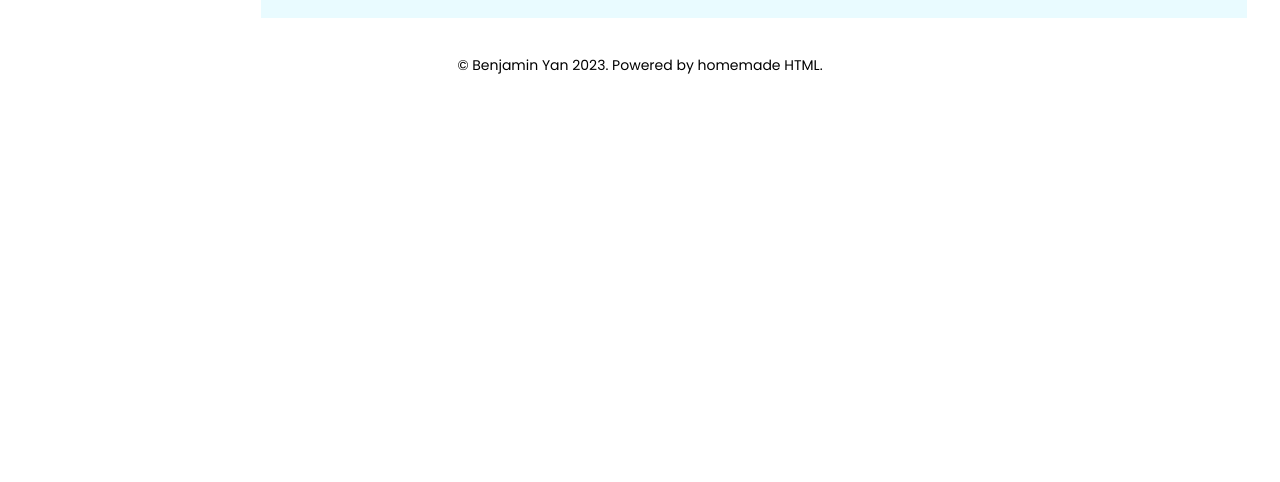
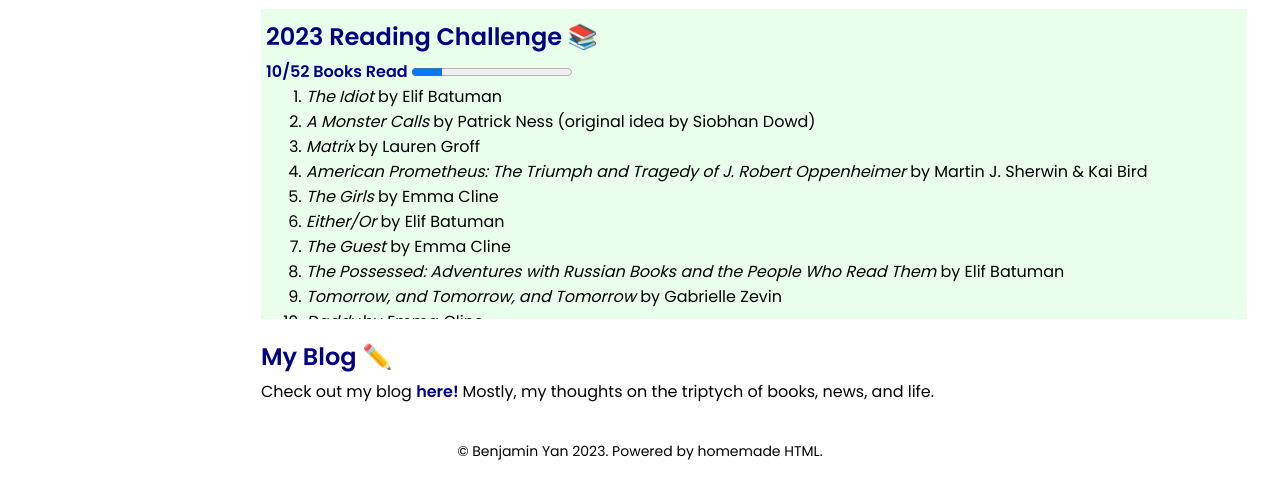
Before and after one commit to yanbenjamin/yanbenjamin.github.io, a plain HTML site: page index.html in a window 1280 px wide. Shown: the part 595-1077 px from the top of the page. Before the commit the page ends 800 px from the top, so only its background shows below. Drawn offline with Linux system fonts and the light colour scheme; some icons are missing.

Commit message:
added book reading

```diff
--- a/basic.css
+++ b/basic.css
@@ -116,7 +116,7 @@ body{
 }
 
 div.scroll {
-  max-height: 200px;
+  max-height: 300px;
   overflow-x: hidden;
   overflow-y: auto;
 }
--- a/index.html
+++ b/index.html
@@ -6,6 +6,8 @@
         <link rel="stylesheet" href="basic.css">
 
         <link href='https://fonts.googleapis.com/css?family=Poppins' rel='stylesheet'>
+
+        <link rel="stylesheet" href="https://cdn.jsdelivr.net/gh/jpswalsh/academicons@1/css/academicons.min.css">
 
         <link rel="icon" href="files/earth.png">
 
@@ -41,6 +43,8 @@
             <tr><td width = "16%"><a style = "color: black; text-decoration: none" href = "https://www.goodreads.com/user/show/160559196-benjamin-yan"><i class="fab fa-goodreads" style = "color: brown"></i> Goodreads</a> </td></tr>
             <tr><td width = "16%"><a style = "color: black; text-decoration: none" href = "https://www.instagram.com/benji.yan/"><i class="fa fa-instagram" style = "color: black"></i> Instagram</a> </td></tr>
              <tr><td width = "16%"><a style = "color: black; text-decoration: none;" href = "https://github.com/yanbenjamin"><i class="fa fa-github" style = "color: black"></i> GitHub</a> </td></tr>
+             <tr><td width = "16%"><a style = "color: black; text-decoration: none;" href = "https://scholar.google.com/citations?hl=en&user=8wUuQNcAAAAJ"> <i class="ai ai-google-scholar-square" style = "color: darkred"></i> Google Scholar</a> </td></tr>
+
 
         </table>
 
@@ -51,21 +55,49 @@
         <div style = "margin-left: 20px">
 
         <h2 style = "color: navy; margin-bottom: 5px">About Me</h2>
-        <p style = "margin-top: 0px">Hi! I am a M.S. student in Computer Science at <u>Stanford University</u>. I'm also pursuing my B.S. in Computer Science and Mathematics, plus a minor in Creative Writing. I co-teach <u>Stanford CS 106S: Coding for Social Good</u>, which is offered all quarters except summer. My research orbits around computational tools for global sustainability, along the axis of healthcare and climate change. I'm affiliated with Prof. Andrew Ng's group, Prof. Jure Leskovec's SNAP group, and <u>Harvard Medical School</u> as a visiting research fellow under Prof. Pranav Rajpurkar and Dr. Michael Moor. In 2020, I was named a U.S. Presidential Scholar.
+        <p style = "margin-top: 0px">Hi! I'm a student at <u>Stanford University</u>, studying Computer Science (BS, MS), Mathematics (BS), and Creative Writing (minor). I co-teach <u>Stanford CS 106S: Coding for Social Good</u>, which is offered all quarters except summer. My research orbits around global computational sustainability, along the axis of human health and climate change. I'm affiliated with Prof. Andrew Ng's group, Prof. Jure Leskovec's SNAP group, and <u>Harvard Medical School</u> as a visiting research fellow in Prof. Pranav Rajpurkar's lab. In 2020, I was named a U.S. Presidential Scholar.
 
-        <p>In my free time, I watch animation (e.g., <em>Spider-Verse</em>, <em>Gravity Falls</em>, <em>Spirited Away</em>, <em>The Owl House</em>, <em>Arcane</em>, <em>How To Train Your Dragon</em>) and read fiction. My pronouns are <u>he/they</u>. I'm American-born, of Chinese heritage, and grew up in the cold, forested chrysalis that is Minnesota.</p>
+        <p>In my free time, I watch animation (e.g., <em>Spider-Verse</em>, <em>Gravity Falls</em>, <em>Spirited Away</em>, <em>The Owl House</em>, <em>Arcane</em>, <em>How To Train Your Dragon</em>), read fiction, and periodically write. My pronouns are <u>he/they</u>. I'm American-born, of Chinese heritage, and grew up in the icy, blue-green chrysalis that is Minnesota.</p>
 
         <p><b style = "color: darkblue">Email:</b> bbyan [at] cs [dot] stanford [dot] edu</p>
 
         <!-- <div style = "background-color: #DCEDC8; padding: 5px" class = "scroll"> rgb(231, 255, 247)-->
         <div style = "background-color:rgb(233, 251, 255); padding: 5px" class = "scroll">
-        <h2 style = "color: navy; margin-top: 0px; margin-bottom: 5px">News</h2>
+        <h2 style = "color: navy; margin-top: 0px; margin-bottom: 5px">News &#128250;</h2>
         <ul style = "margin-top: 0px">
             <li><b style = "color: darkblue">June 2023:</b> Excited to give a talk on lattice percolation theory at the Stanford Math Directed Reading Program (DRP) colloquium! Check out the abstract <a style = "text-decoration: none; color: darkblue;" href = "https://mathdrp.stanford.edu/abstracts/abstracts-spr23-1.pdf">here.</a></li>
              <li><b style = "color: darkblue">May 2023:</b> The happiest news of my college experience&#8212;departing, at least temporarily. I'll be studying abroad next year at Oxford University. Tutorial TBD, but aiming broadly toward the humanities.</li>
              <li><b style = "color: darkblue">February 2023:</b> Accepted into the Computer Science M.S. program at Stanford! 🎉
         </ul>
         </div>
+
+        <p></p>
+
+        <div style = "background-color:rgb(233, 255, 235); padding: 5px" class = "scroll">
+            <h2 style = "color: navy; margin-top: 5px; margin-bottom: 5px">2023 Reading Challenge &#128218;</h2>
+            <label for="file"><b style = "color: darkblue">10/52 Books Read</b></label>
+            <progress id="file" value="10" max="52"> </progress>
+            <ol style = "margin-top: 0px">
+                <li><em>The Idiot</em> by Elif Batuman</li>
+                <li><em>A Monster Calls</em> by Patrick Ness (original idea by Siobhan Dowd)</li>
+                <li><em>Matrix</em> by Lauren Groff</li>
+                <li><em>American Prometheus: The Triumph and Tragedy of J. Robert Oppenheimer</em> by Martin J. Sherwin & Kai Bird</li>
+                <li><em>The Girls</em> by Emma Cline</li>
+                <li><em>Either/Or</em> by Elif Batuman</li>
+                <li><em>The Guest</em> by Emma Cline</li>
+                <li><em>The Possessed: Adventures with Russian Books and the People Who Read Them</em> by Elif Batuman</li>
+                <li><em>Tomorrow, and Tomorrow, and Tomorrow</em> by Gabrielle Zevin</li>
+                <li><em>Daddy</em> by Emma Cline</li>
+                <li><em>The Rabbit Hutch</em> by Tess Gunty, <u>in progress</u></li>
+            </ol>
+            <p><b style = "color: darkblue">Want to Read: </b><em>The Great Believers</em> by Rebecca Makkai; <em>We Were Eight Years In Power: An American Tragedy</em> by Ta-Nehisi Coates; <em>Disappearing Earth</em> by Julia Phillips; <em>The Storied Life of A.J. Fikry</em> by Gabrielle Zevin; <em>A Swim in the Pond in the Rain</em> by George Saunders; <em>The Book of Goose</em> by Yiyun Li; <em>An Immense World</em> by Ed Yong; <em>Sam</em> by Allegra Goodman; <em>Exhalation: Stories</em> by Ted Chiang; <em>White Teeth</em> by Zadie Smith; <em>Objects of Desire</em> by Clare Sestanovich; <em>My Year of Rest and Relaxation</em> by Ottessa Moshfegh; <em>Greek Lessons</em> by Han Kang</p>
+
+
+
+            </div>
+
+            <h2 style = "color: navy; margin-bottom: 5px">My Blog &#9999;&#65039;</h2>
+            Check out my blog <a href = "index.html" style = "color: darkblue; text-decoration: none"><b>here! </b></a> Mostly, my thoughts on the triptych of books, news, and life.
 
 
 
```
